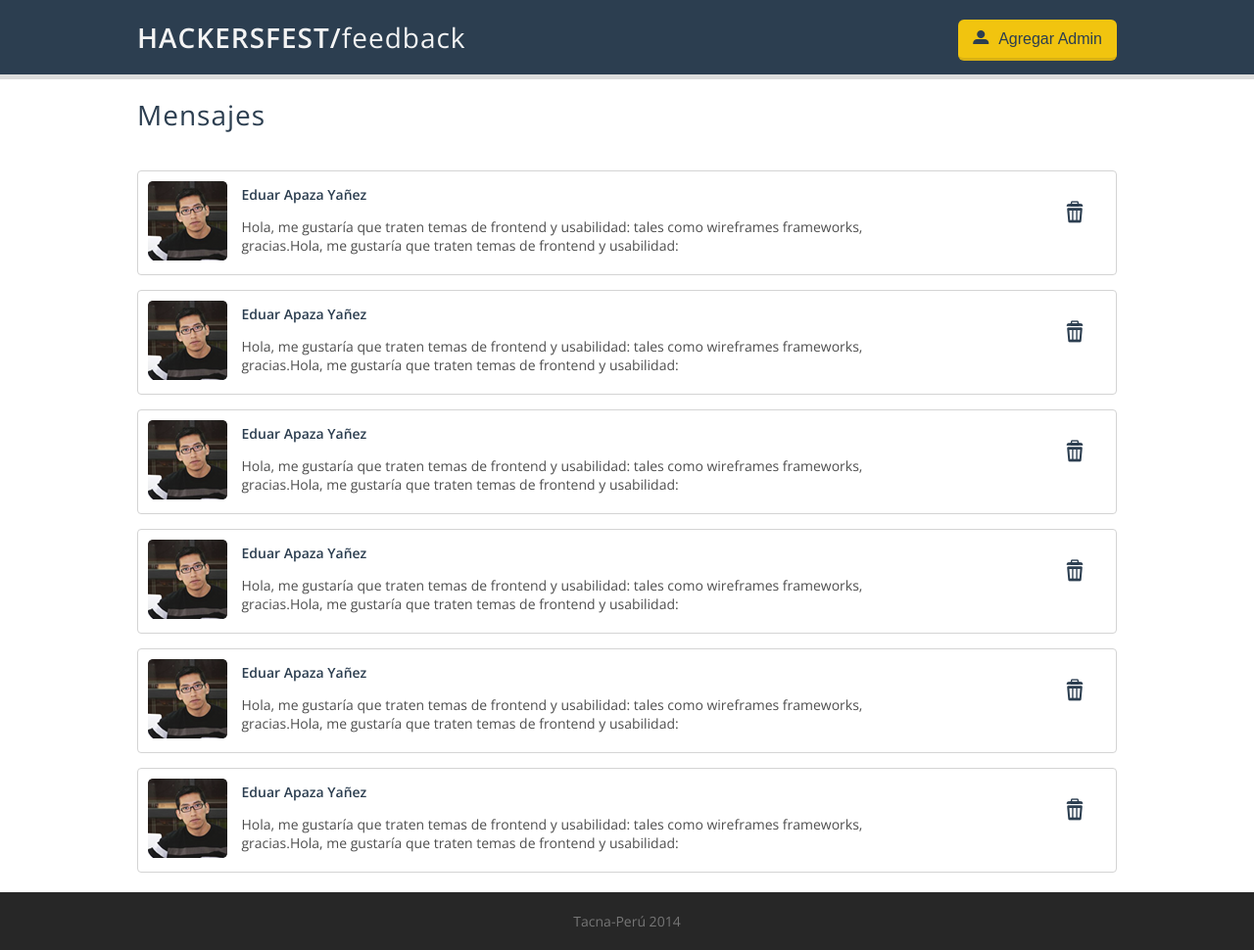
After one commit to cyberedu/HackersFest, a PHP site: page /feedback.html in a window 1280 px wide. The commit adds this page. Shown: the whole page at 98% size. Run offline with PHP 8.4, Linux system fonts and the light colour scheme; some libraries are stand-ins or nearby versions.

Commit message:
Pagina para Feedback
Página para Feedback, tenemos que trabajarla hoy sábado.

```diff
--- a/css/estilos.css
+++ b/css/estilos.css
@@ -71,4 +71,32 @@ div.rayitas{border-top:1px dashed #4e4e4e;margin-bottom:30px}
 }.wrapper2{width:1000px;margin:0 auto;}
 @media screen and (max-width: 900px){.wrapper2{width:90%}
 }@media screen and (max-width: 480px){.wrapper2{width:100%}
-}
+}@font-face{font-family:'icomoon';src:url("../fonts/icomoon.eot");src:url("../fonts/icomoon.eot?#iefix") format('embedded-opentype'),url("../fonts/icomoon.ttf") format('truetype'),url("../fonts/icomoon.woff") format('woff'),url("../fonts/icomoon.svg#icomoon") format('svg');font-weight:normal;font-style:normal}
+[class^="icon-"],[class*=" icon-"]{font-family:'icomoon';speak:none;font-style:normal;font-weight:normal;font-variant:normal;text-transform:none;line-height:1;-webkit-font-smoothing:antialiased;-moz-osx-font-smoothing:grayscale}
+.icon-user:before{content:"\e600"}
+.icon-remove:before{content:"\e601"}
+.feedback{background-color:#2c3e50;border-bottom:5px solid #dcdcdc;}
+.feedback h1{font-size:28px;font-weight:600;display:inline-block;font-family:Open Sans;color:#f4f4f4;letter-spacing:1px;}
+.feedback h1 span{font-weight:300}
+.feedback a{background-color:#f1c40f;border-radius:6px;border-bottom:3px solid #d9b113;color:#2c3e50;float:right;font-size:16px;padding:10px 15px 10px 15px;position:relative;text-decoration:none;top:20px;transition:.2s background;vertical-align:top;}
+.feedback a:hover{background-color:#f7d23e}
+.feedback a span{margin-right:10px;font-size:16px}
+#mensajes{margin-top:75px;margin-bottom:20px;}
+#mensajes h2{font-size:28px;font-weight:300;display:inline-block;font-family:Open Sans;color:#2c3e50;letter-spacing:1px}
+#mensajes article{border:1px solid #d4d4d4;border-radius:4px;vertical-align:top;margin-top:15px;}
+#mensajes article figure{display:inline-block;padding:10px}
+#mensajes article div{display:inline-block;vertical-align:top;width:70%;height:100%;}
+#mensajes article div h3{color:#2c3e50;font-size:14px;font-weight:600;font-family:Open Sans}
+#mensajes article div p{color:#4e4e4e;font-size:14px;font-weight:400;font-family:Open Sans;margin:0}
+#mensajes article div.boton{display:inline-block;margin-top:30px;margin-right:35px;float:right;width:50px;height:auto;}
+#mensajes article div.boton a{text-decoration:none;color:#2c3e50;font-size:22px;padding:32px;}
+#mensajes article div.boton a:hover{background-color:#2c3e50;color:#fff}
+#crear-admins{background-color:#f4f4f4;display:none;margin-top:75px;padding-bottom:20px;}
+#crear-admins h2{color:#2c3e50;font-size:28px;font-weight:300;display:inline-block;font-family:Open Sans;letter-spacing:1px;margin:15px 0 0 0;border-bottom:1px dashed #2c3e50}
+#crear-admins ul{margin-top:15px;padding:0;}
+#crear-admins ul li{background-color:#2c3e50;border-radius:4px;list-style:none;color:#fff;padding:5px 10px 5px 10px;margin-bottom:5px;display:inline-block;}
+#crear-admins ul li a{text-decoration:none;color:#fff;padding:0 0 0 5px}
+#crear-admins form{margin-top:15px;}
+#crear-admins form input[type="text"]{display:block;background-color:#2c3e50;border:0;padding:5px 10px 5px 10px;color:#cdd5de;outline:none;border-radius:4px}
+#crear-admins form input[type="submit"]{background-color:#3498db;border:0;border-radius:4px;border-bottom:6px solid #338cc8;color:#fff;padding:10px 40px 10px 40px;margin-top:10px;transition:.2s background;}
+#crear-admins form input[type="submit"]:hover{background-color:#39a7f0;border-bottom:6px solid #3498db}
--- a/css/estilos.styl
+++ b/css/estilos.styl
@@ -340,3 +340,172 @@ div.rayitas
 		width 90%
 	@media screen and (max-width: 480px)
 		width 100%
+
+/* ICON FONTS */
+
+@font-face {
+	font-family: 'icomoon';
+	src:url('../fonts/icomoon.eot');
+	src:url('../fonts/icomoon.eot?#iefix') format('embedded-opentype'),
+		url('../fonts/icomoon.ttf') format('truetype'),
+		url('../fonts/icomoon.woff') format('woff'),
+		url('../fonts/icomoon.svg#icomoon') format('svg');
+	font-weight: normal;
+	font-style: normal;
+}
+
+[class^="icon-"], [class*=" icon-"] {
+	font-family: 'icomoon';
+	speak: none;
+	font-style: normal;
+	font-weight: normal;
+	font-variant: normal;
+	text-transform: none;
+	line-height: 1;
+
+	/* Better Font Rendering =========== */
+	-webkit-font-smoothing: antialiased;
+	-moz-osx-font-smoothing: grayscale;
+}
+
+.icon-user:before {
+	content: "\e600";
+}
+.icon-remove:before {
+	content: "\e601";
+}
+
+/* Pagina de Feedback */
+
+.feedback
+	background-color color_titulo
+	border-bottom 5px solid #dcdcdc
+	h1
+		font-size 28px
+		font-weight 600
+		display inline-block
+		font-family Open Sans
+		color #f4f4f4
+		letter-spacing 1px
+		span
+			font-weight 300
+	a
+		background-color #f1c40f
+		border-radius 6px
+		border-bottom 3px solid #d9b113
+		color color_titulo
+		float right
+		font-size 16px
+		padding 10px 15px 10px 15px
+		position relative
+		text-decoration none
+		top 20px
+		transition .2s background
+		vertical-align top
+		&:hover
+			background-color #f7d23e
+		span
+			margin-right 10px
+			font-size 16px
+
+#mensajes
+	margin-top 75px
+	margin-bottom 20px
+	h2
+		font-size 28px
+		font-weight 300
+		display inline-block
+		font-family Open Sans
+		color color_titulo
+		letter-spacing 1px
+	article
+		border 1px solid #d4d4d4
+		border-radius 4px
+		vertical-align top
+		margin-top 15px
+		figure
+			display inline-block
+			padding 10px
+		div
+			display inline-block
+			vertical-align top
+			width 70%
+			height 100%
+			h3
+				color color_titulo
+				font-size 14px
+				font-weight 600
+				font-family Open Sans
+			p
+				color color_texto
+				font-size 14px
+				font-weight 400
+				font-family Open Sans
+				margin 0
+		div.boton
+			display inline-block
+			margin-top 30px
+			margin-right 35px
+			float right
+			width 50px
+			height auto
+			a
+				text-decoration none
+				color color_titulo
+				font-size 22px
+				padding 32px
+				&:hover
+					background-color color_titulo
+					color white
+
+#crear-admins
+	background-color #f4f4f4
+	display none
+	margin-top 75px
+	padding-bottom 20px
+	h2
+		color color_titulo
+		font-size 28px
+		font-weight 300
+		display inline-block
+		font-family Open Sans
+		letter-spacing 1px
+		margin 15px 0 0 0
+		border-bottom 1px dashed color_titulo
+	ul
+		margin-top 15px
+		padding 0
+		li
+			background-color #2c3e50
+			border-radius 4px
+			list-style none
+			color white
+			padding 5px 10px 5px 10px
+			margin-bottom 5px
+			display inline-block
+			a
+				text-decoration none
+				color white
+				padding 0 0px 0 5px
+	form
+		margin-top 15px
+		input[type="text"]
+			display block
+			background-color color_titulo
+			border 0
+			padding 5px 10px 5px 10px
+			color #cdd5de
+			outline none
+			border-radius 4px
+		input[type="submit"]
+			background-color #3498db
+			border 0
+			border-radius 4px
+			border-bottom 6px solid #338cc8
+			color white
+			padding 10px 40px 10px 40px
+			margin-top 10px
+			transition .2s background
+			&:hover
+				background-color #39a7f0
+				border-bottom 6px solid #3498db
--- /dev/null
+++ b/feedback.html
@@ -0,0 +1,150 @@
+<!doctype html>
+<html lang="en">
+<head>
+    <meta charset="UTF-8">
+    <meta name="viewport" content="width=device-width, initial-scale=1, maximum-scale=1">
+    <title>Hackers Fest::Evento Tecnológico</title>
+    <link rel="stylesheet" href="css/normalize.css">
+    <link rel="stylesheet" href="css/estilos.css">
+    <link rel="stylesheet" href="css/token-input.css">
+    <link href='http://fonts.googleapis.com/css?family=Open+Sans:300,400,600' rel='stylesheet' type='text/css'>
+</head>
+<body>
+<header class="feedback">
+	<div class="wrapper">
+		<h1>HACKERSFEST/<span>feedback</span></h1>
+		<a href="#" id="agregar"><span class="icon-user"></span>Agregar Admin</a>
+	</div>
+</header>
+<section id="crear-admins">
+	<div class="wrapper">
+		<h2>Administradores</h2>
+		<ul class="admins">
+			<li>Eduar Apaza Yañez <a href="#"><span class="icon-remove" title="borrar"></span></a></li>
+			<li>Kerry Perez<a href="#"><span class="icon-remove" title="borrar"></span></a></li>
+			<li>Jorge Pacora<a href="#"><span class="icon-remove" title="borrar"></span></a></li>
+		</ul>
+		<h2>Agregar</h2>
+		<form action="#">
+			<input type="text" placeholder="Escribe su nombre aqui">
+			<input type="submit" id="crear" value="CREAR">
+		</form>
+	</div>
+</section>
+<section id="mensajes">
+	<div class="wrapper">
+		<h2>Mensajes</h2>
+		<article>
+			<figure>
+				<img src="img/avatar_ed.png" alt="Avatar Eduar">
+			</figure>
+			<div>
+				<h3>Eduar Apaza Yañez</h3>
+				<p>Hola, me gustaría que traten temas de frontend y usabilidad: tales como wireframes
+				frameworks, gracias.Hola, me gustaría que traten temas de frontend y usabilidad:</p>
+			</div>
+			<div class="boton">
+				<a href="#"><span class="icon-remove"></span></a>
+			</div>
+		</article>
+		<article>
+			<figure>
+				<img src="img/avatar_ed.png" alt="Avatar Eduar">
+			</figure>
+			<div>
+				<h3>Eduar Apaza Yañez</h3>
+				<p>Hola, me gustaría que traten temas de frontend y usabilidad: tales como wireframes
+				frameworks, gracias.Hola, me gustaría que traten temas de frontend y usabilidad:</p>
+			</div>
+			<div class="boton">
+				<a href="#"><span class="icon-remove"></span></a>
+			</div>
+		</article>
+		<article>
+			<figure>
+				<img src="img/avatar_ed.png" alt="Avatar Eduar">
+			</figure>
+			<div>
+				<h3>Eduar Apaza Yañez</h3>
+				<p>Hola, me gustaría que traten temas de frontend y usabilidad: tales como wireframes
+				frameworks, gracias.Hola, me gustaría que traten temas de frontend y usabilidad:</p>
+			</div>
+			<div class="boton">
+				<a href="#"><span class="icon-remove"></span></a>
+			</div>
+		</article>
+		<article>
+			<figure>
+				<img src="img/avatar_ed.png" alt="Avatar Eduar">
+			</figure>
+			<div>
+				<h3>Eduar Apaza Yañez</h3>
+				<p>Hola, me gustaría que traten temas de frontend y usabilidad: tales como wireframes
+				frameworks, gracias.Hola, me gustaría que traten temas de frontend y usabilidad:</p>
+			</div>
+			<div class="boton">
+				<a href="#"><span class="icon-remove"></span></a>
+			</div>
+		</article>
+		<article>
+			<figure>
+				<img src="img/avatar_ed.png" alt="Avatar Eduar">
+			</figure>
+			<div>
+				<h3>Eduar Apaza Yañez</h3>
+				<p>Hola, me gustaría que traten temas de frontend y usabilidad: tales como wireframes
+				frameworks, gracias.Hola, me gustaría que traten temas de frontend y usabilidad:</p>
+			</div>
+			<div class="boton">
+				<a href="#"><span class="icon-remove"></span></a>
+			</div>
+		</article>
+		<article>
+			<figure>
+				<img src="img/avatar_ed.png" alt="Avatar Eduar">
+			</figure>
+			<div>
+				<h3>Eduar Apaza Yañez</h3>
+				<p>Hola, me gustaría que traten temas de frontend y usabilidad: tales como wireframes
+				frameworks, gracias.Hola, me gustaría que traten temas de frontend y usabilidad:</p>
+			</div>
+			<div class="boton">
+				<a href="#"><span class="icon-remove"></span></a>
+			</div>
+		</article>
+	</div>
+</section>
+<footer>
+        <div class="wrapper">
+            <p>Tacna-Perú 2014</p>
+        </div>
+    </footer>
+<script src="//ajax.googleapis.com/ajax/libs/jquery/1.10.2/jquery.min.js"></script>
+<script>
+        $(function(){
+
+            //así js está más ordenado.
+
+            var formulario = {
+                mostrar : function(){
+                    $('#agregar').click(function(event){
+                        event.preventDefault();
+                        $('#crear-admins').slideToggle();
+                    });
+                },
+                borrar : function(){
+                	$('li span').click(function(event){
+                		event.preventDefault();
+                		$('li').has(this).remove();
+                	});
+                },
+                init : function(){
+                    formulario.mostrar();
+                    formulario.borrar();
+                }
+            }
+            formulario.init();
+        });
+    </script>
+</body>
+</html>
```
Also changed, not shown: component.json (added, +23 -0 lines), js/hack-registrar.js (deleted, +0 -45 lines), js/jquery.localscroll-1.2.7-min.js (deleted, +0 -9 lines), js/jquery.scrollTo-1.4.2-min.js (deleted, +0 -11 lines), js/simpleFacebookGraph.js (deleted, +0 -124 lines), fonts/icomoon.ttf (added), fonts/icomoon.woff (added), img/avatar_ed.png (added), 2 other files.
